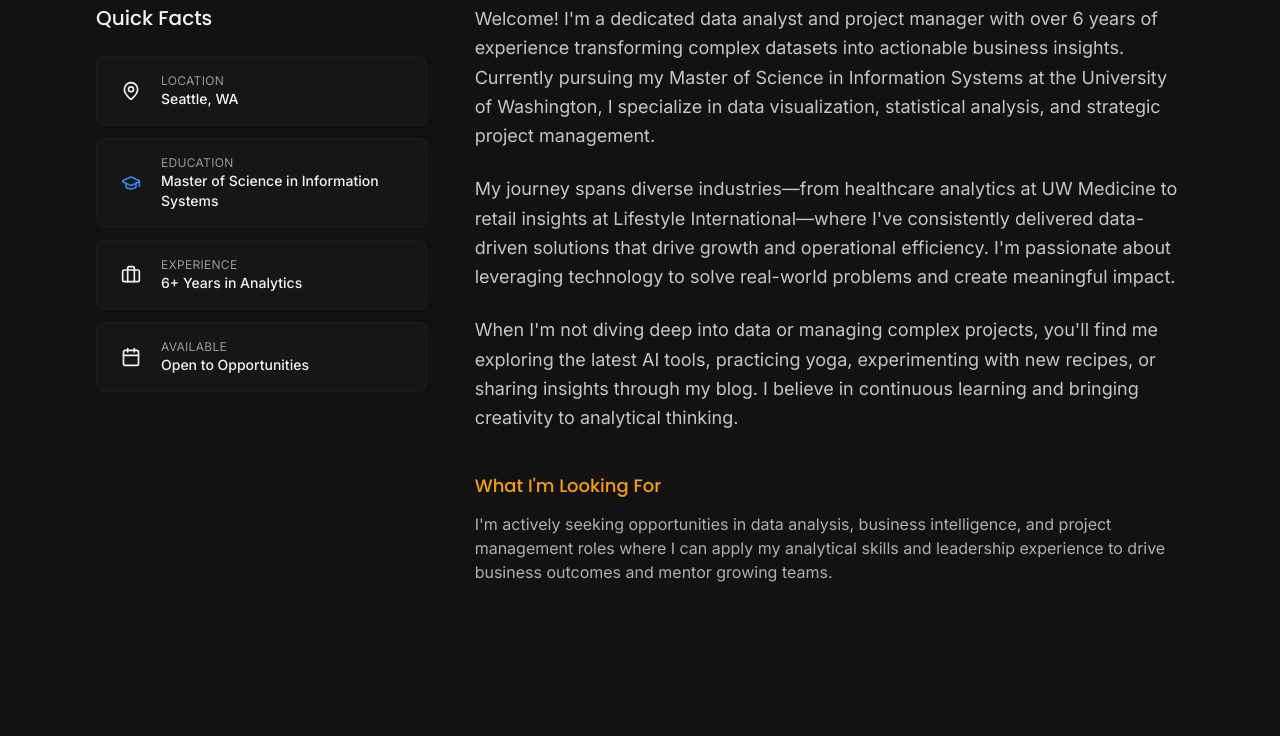
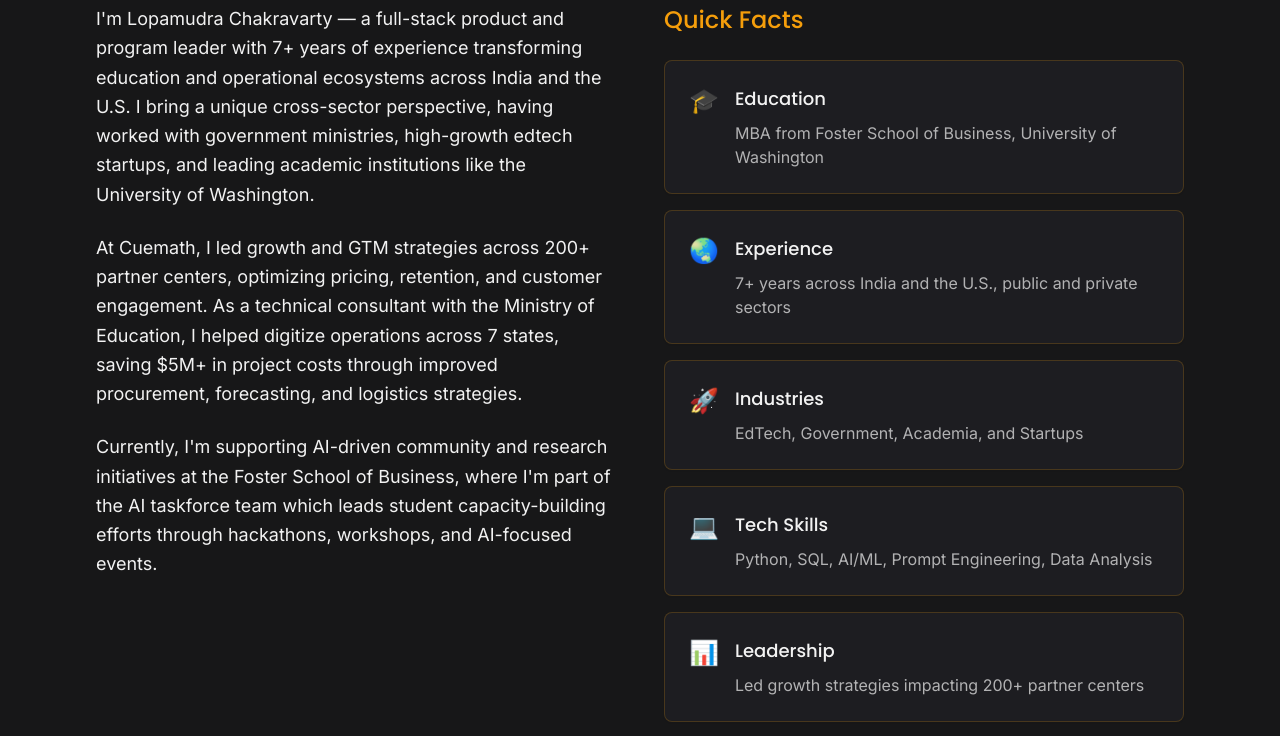
Before and after one commit to chaklopa/LopamudraChakravarty_Webpage, a React (Vite) app: page / in a window 1280 px wide. Shown: the part 980-1716 px from the top of the page. Built offline with nearby package versions, Linux system fonts and the light colour scheme.

Commit message:
Reverted to commit eb76d1915ca23f3248e9af3f59a54730daed1912

```diff
--- a/src/components/About.tsx
+++ b/src/components/About.tsx
@@ -1,28 +1,17 @@
 
 import React from 'react';
 import { Card, CardContent } from "@/components/ui/card";
-import { MapPin, GraduationCap, Briefcase, Calendar } from 'lucide-react';
 
-const QuickFactCard = ({
-  icon: Icon,
-  label,
-  value,
-  color = "amber"
-}: {
-  icon: any;
-  label: string;
-  value: string;
-  color?: string;
-}) => {
+const QuickFactCard = ({ icon, title, description }: { icon: string, title: string, description: string }) => {
   return (
-    <Card className="bg-secondary/30 border-secondary/50 hover:shadow-md transition-all duration-300 hover:-translate-y-1">
-      <CardContent className="p-4 flex items-center space-x-3">
-        <div className={`p-2 rounded-lg bg-${color}-500/20`}>
-          <Icon className={`h-5 w-5 text-${color}-500`} />
-        </div>
-        <div>
-          <p className="text-xs text-foreground/60 uppercase tracking-wide">{label}</p>
-          <p className="text-sm font-medium">{value}</p>
+    <Card className="bg-secondary/70 hover:bg-secondary/90 border-amber-500/20 transition-all duration-300 hover:shadow-md hover:shadow-amber-500/10">
+      <CardContent className="p-6">
+        <div className="flex items-start space-x-4">
+          <div className="text-2xl text-amber-500">{icon}</div>
+          <div className="space-y-2">
+            <h3 className="font-medium text-lg">{title}</h3>
+            <p className="text-foreground/70">{description}</p>
+          </div>
         </div>
       </CardContent>
     </Card>
@@ -32,84 +21,68 @@ const QuickFactCard = ({
 const About = () => {
   const quickFacts = [
     {
-      icon: MapPin,
-      label: "Location",
-      value: "Seattle, WA",
-      color: "red"
+      icon: "🎓",
+      title: "Education",
+      description: "MBA from Foster School of Business, University of Washington"
     },
     {
-      icon: GraduationCap,
-      label: "Education",
-      value: "Master of Science in Information Systems",
-      color: "blue"
+      icon: "🌏",
+      title: "Experience",
+      description: "7+ years across India and the U.S., public and private sectors"
     },
     {
-      icon: Briefcase,
-      label: "Experience",
-      value: "6+ Years in Analytics",
-      color: "green"
+      icon: "🚀",
+      title: "Industries",
+      description: "EdTech, Government, Academia, and Startups"
     },
     {
-      icon: Calendar,
-      label: "Available",
-      value: "Open to Opportunities",
-      color: "purple"
+      icon: "💻",
+      title: "Tech Skills",
+      description: "Python, SQL, AI/ML, Prompt Engineering, Data Analysis"
+    },
+    {
+      icon: "📊",
+      title: "Leadership",
+      description: "Led growth strategies impacting 200+ partner centers"
+    },
+    {
+      icon: "💰",
+      title: "Impact",
+      description: "Helped save $5M+ in project costs through improved strategies"
     }
   ];
 
   return (
-    <section id="about" className="section">
+    <section id="about" className="section bg-secondary/30">
       <div className="container-custom">
         <h2 className="section-title">About Me</h2>
 
-        <div className="grid lg:grid-cols-3 gap-8 lg:gap-12">
-          {/* Quick Facts */}
-          <div className="lg:col-span-1 space-y-4">
-            <h3 className="text-xl font-medium mb-6">Quick Facts</h3>
-            <div className="grid gap-3">
+        <div className="grid md:grid-cols-2 gap-12">
+          <div className="space-y-6">
+            <p className="text-lg leading-relaxed">
+              I'm Lopamudra Chakravarty — a full-stack product and program leader with 7+ years of experience transforming education and operational ecosystems across India and the U.S. I bring a unique cross-sector perspective, having worked with government ministries, high-growth edtech startups, and leading academic institutions like the University of Washington.
+            </p>
+
+            <p className="text-lg leading-relaxed">
+              At Cuemath, I led growth and GTM strategies across 200+ partner centers, optimizing pricing, retention, and customer engagement. As a technical consultant with the Ministry of Education, I helped digitize operations across 7 states, saving $5M+ in project costs through improved procurement, forecasting, and logistics strategies.
+            </p>
+
+            <p className="text-lg leading-relaxed">
+              Currently, I'm supporting AI-driven community and research initiatives at the Foster School of Business, where I'm part of the AI taskforce team which leads student capacity-building efforts through hackathons, workshops, and AI-focused events.
+            </p>
+          </div>
+
+          <div>
+            <h3 className="text-2xl font-medium mb-6 text-amber-500">Quick Facts</h3>
+            <div className="grid grid-cols-1 gap-4">
               {quickFacts.map((fact, index) => (
                 <QuickFactCard
                   key={index}
                   icon={fact.icon}
-                  label={fact.label}
-                  value={fact.value}
-                  color={fact.color}
+                  title={fact.title}
+                  description={fact.description}
                 />
               ))}
-            </div>
-          </div>
-
-          {/* Main Content */}
-          <div className="lg:col-span-2 space-y-6">
-            <div className="text-lg leading-relaxed text-foreground/80">
-              <p className="mb-6">
-                Welcome! I'm a dedicated data analyst and project manager with over 6 years of experience
-                transforming complex datasets into actionable business insights. Currently pursuing my
-                Master of Science in Information Systems at the University of Washington, I specialize in
-                data visualization, statistical analysis, and strategic project management.
-              </p>
-
-              <p className="mb-6">
-                My journey spans diverse industries—from healthcare analytics at UW Medicine to retail
-                insights at Lifestyle International—where I've consistently delivered data-driven solutions
-                that drive growth and operational efficiency. I'm passionate about leveraging technology
-                to solve real-world problems and create meaningful impact.
-              </p>
-
-              <p>
-                When I'm not diving deep into data or managing complex projects, you'll find me exploring
-                the latest AI tools, practicing yoga, experimenting with new recipes, or sharing insights
-                through my blog. I believe in continuous learning and bringing creativity to analytical thinking.
-              </p>
-            </div>
-
-            <div className="pt-4">
-              <h4 className="text-lg font-medium mb-3 text-amber-500">What I'm Looking For</h4>
-              <p className="text-foreground/70">
-                I'm actively seeking opportunities in data analysis, business intelligence, and project
-                management roles where I can apply my analytical skills and leadership experience to
-                drive business outcomes and mentor growing teams.
-              </p>
             </div>
           </div>
         </div>
--- a/src/components/Hobbies.tsx
+++ /dev/null
@@ -1,100 +0,0 @@
-
-import React from 'react';
-import { Card, CardContent } from "@/components/ui/card";
-
-const HobbyCard = ({
-  emoji,
-  title,
-  description,
-  color = "amber",
-  delay = 0
-}: {
-  emoji: string;
-  title: string;
-  description: string;
-  color?: string;
-  delay?: number;
-}) => {
-  return (
-    <Card
-      className={`group hover:shadow-lg transition-all duration-300 hover:-translate-y-2 border-${color}-500/20 hover:border-${color}-500/40 bg-gradient-to-br from-background to-secondary/30`}
-      style={{ animationDelay: `${delay}s` }}
-    >
-      <CardContent className="p-6 text-center space-y-4">
-        <div className="text-4xl mb-3 group-hover:scale-110 transition-transform duration-300">
-          {emoji}
-        </div>
-        <h3 className={`text-lg font-medium text-${color}-500`}>
-          {title}
-        </h3>
-        <p className="text-sm text-foreground/70 leading-relaxed">
-          {description}
-        </p>
-      </CardContent>
-    </Card>
-  );
-};
-
-const Hobbies = () => {
-  const hobbies = [
-    {
-      emoji: "🧘‍♀️",
-      title: "Yoga & Meditation",
-      description: "Finding calm and clarity through daily practice.",
-      color: "purple"
-    },
-    {
-      emoji: "👩‍🍳",
-      title: "Cooking",
-      description: "Exploring new recipes and flavors as a creative outlet.",
-      color: "orange"
-    },
-    {
-      emoji: "🤖",
-      title: "Playing with AI",
-      description: "Tinkering with AI tools to build and learn.",
-      color: "blue"
-    },
-    {
-      emoji: "✍️",
-      title: "Blogging",
-      description: "Writing insights and reflections on tech, growth, and life.",
-      color: "green"
-    },
-    {
-      emoji: "💃",
-      title: "Dancing",
-      description: "Enjoying movement as a form of expression and joy.",
-      color: "pink"
-    },
-    {
-      emoji: "🏔️",
-      title: "Outdoor Activities",
-      description: "Recharging through hikes, games, and fresh air.",
-      color: "cyan"
-    }
-  ];
-
-  return (
-    <section id="hobbies" className="section bg-gradient-to-br from-secondary/20 to-background">
-      <div className="container-custom">
-        <h2 className="section-title">Personal Interests</h2>
-
-        <div className="grid grid-cols-1 md:grid-cols-2 lg:grid-cols-3 gap-6 lg:gap-8">
-          {hobbies.map((hobby, index) => (
-            <HobbyCard
-              key={index}
-              emoji={hobby.emoji}
-              title={hobby.title}
-              description={hobby.description}
-              color={hobby.color}
-              delay={0.1 * index}
-            />
-          ))}
-        </div>
-      </div>
-    </section>
-  );
-};
-
-export default Hobbies;
--- a/src/pages/Index.tsx
+++ b/src/pages/Index.tsx
@@ -7,7 +7,6 @@ import Education from '../components/Education';
 import Experience from '../components/Experience';
 import Skills from '../components/Skills';
 import Projects from '../components/Projects';
-import Hobbies from '../components/Hobbies';
 import Contact from '../components/Contact';
 import Footer from '../components/Footer';
 
@@ -53,7 +52,6 @@ const Index = () => {
       <Experience />
       <Skills />
       <Projects />
-      <Hobbies />
       <Contact />
       <Footer />
     </div>
--- a/tailwind.config.ts
+++ b/tailwind.config.ts
@@ -107,71 +107,6 @@ export default {
           '900': '#581c87',
           '950': '#3b0764',
         },
-        orange: {
-          '50': '#fff7ed',
-          '100': '#ffedd5',
-          '200': '#fed7aa',
-          '300': '#fdba74',
-          '400': '#fb923c',
-          '500': '#f97316',
-          '600': '#ea580c',
-          '700': '#c2410c',
-          '800': '#9a3412',
-          '900': '#7c2d12',
-          '950': '#431407',
-        },
-        blue: {
-          '50': '#eff6ff',
-          '100': '#dbeafe',
-          '200': '#bfdbfe',
-          '300': '#93c5fd',
-          '400': '#60a5fa',
-          '500': '#3b82f6',
-          '600': '#2563eb',
-          '700': '#1d4ed8',
-          '800': '#1e40af',
-          '900': '#1e3a8a',
-          '950': '#172554',
-        },
-        green: {
-          '50': '#f0fdf4',
-          '100': '#dcfce7',
-          '200': '#bbf7d0',
-          '300': '#86efac',
-          '400': '#4ade80',
-          '500': '#22c55e',
-          '600': '#16a34a',
-          '700': '#15803d',
-          '800': '#166534',
-          '900': '#14532d',
-          '950': '#052e16',
-        },
-        pink: {
-          '50': '#fdf2f8',
-          '100': '#fce7f3',
-          '200': '#fbcfe8',
-          '300': '#f9a8d4',
-          '400': '#f472b6',
-          '500': '#ec4899',
-          '600': '#db2777',
-          '700': '#be185d',
-          '800': '#9d174d',
-          '900': '#831843',
-          '950': '#500724',
-        },
-        red: {
-          '50': '#fef2f2',
-          '100': '#fee2e2',
-          '200': '#fecaca',
-          '300': '#fca5a5',
-          '400': '#f87171',
-          '500': '#ef4444',
-          '600': '#dc2626',
-          '700': '#b91c1c',
-          '800': '#991b1b',
-          '900': '#7f1d1d',
-          '950': '#450a0a',
-        },
 			},
 			borderRadius: {
 				lg: 'var(--radius)',
```
Also changed, not shown: src/pages/ProjectDetail.tsx (+2 -18 lines).
